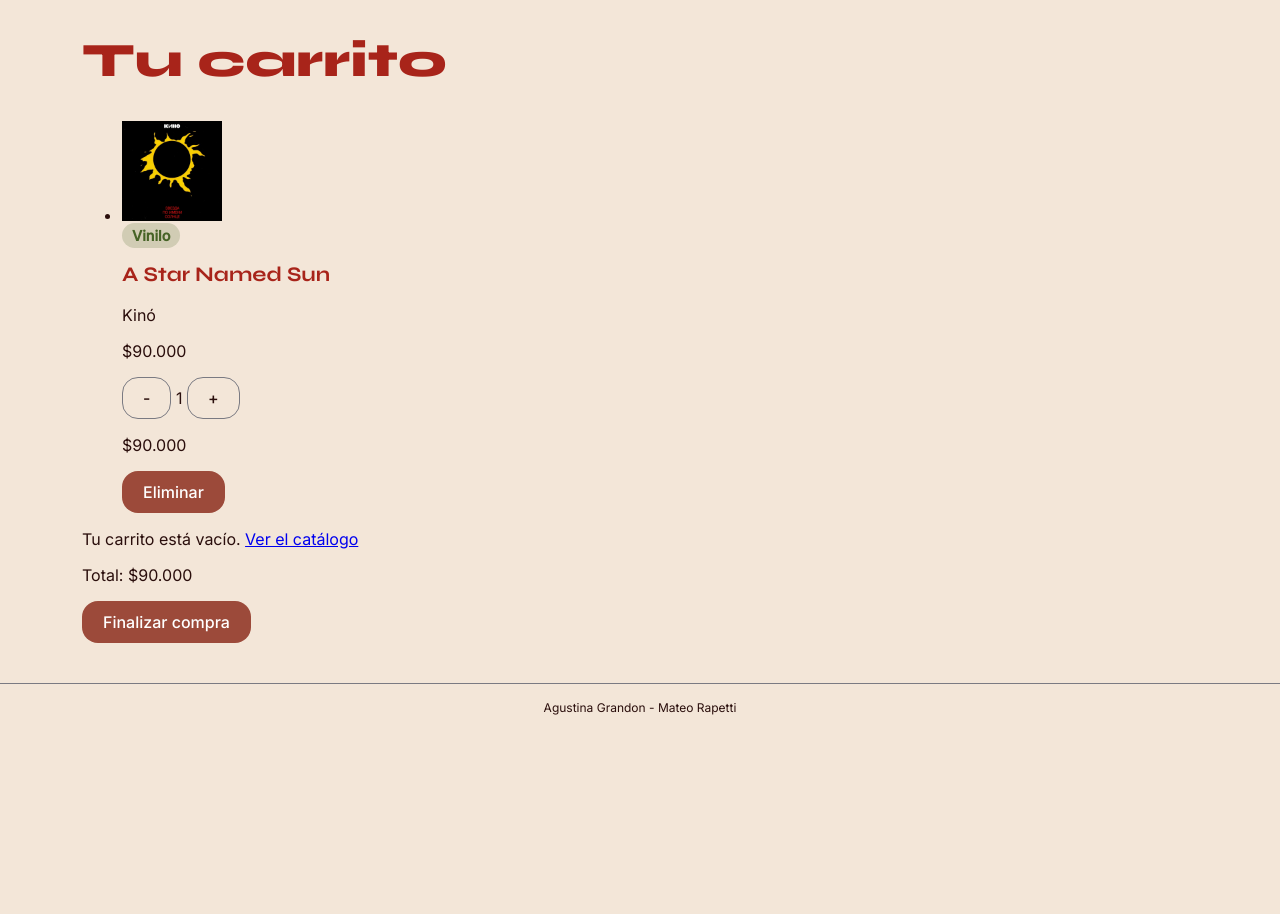
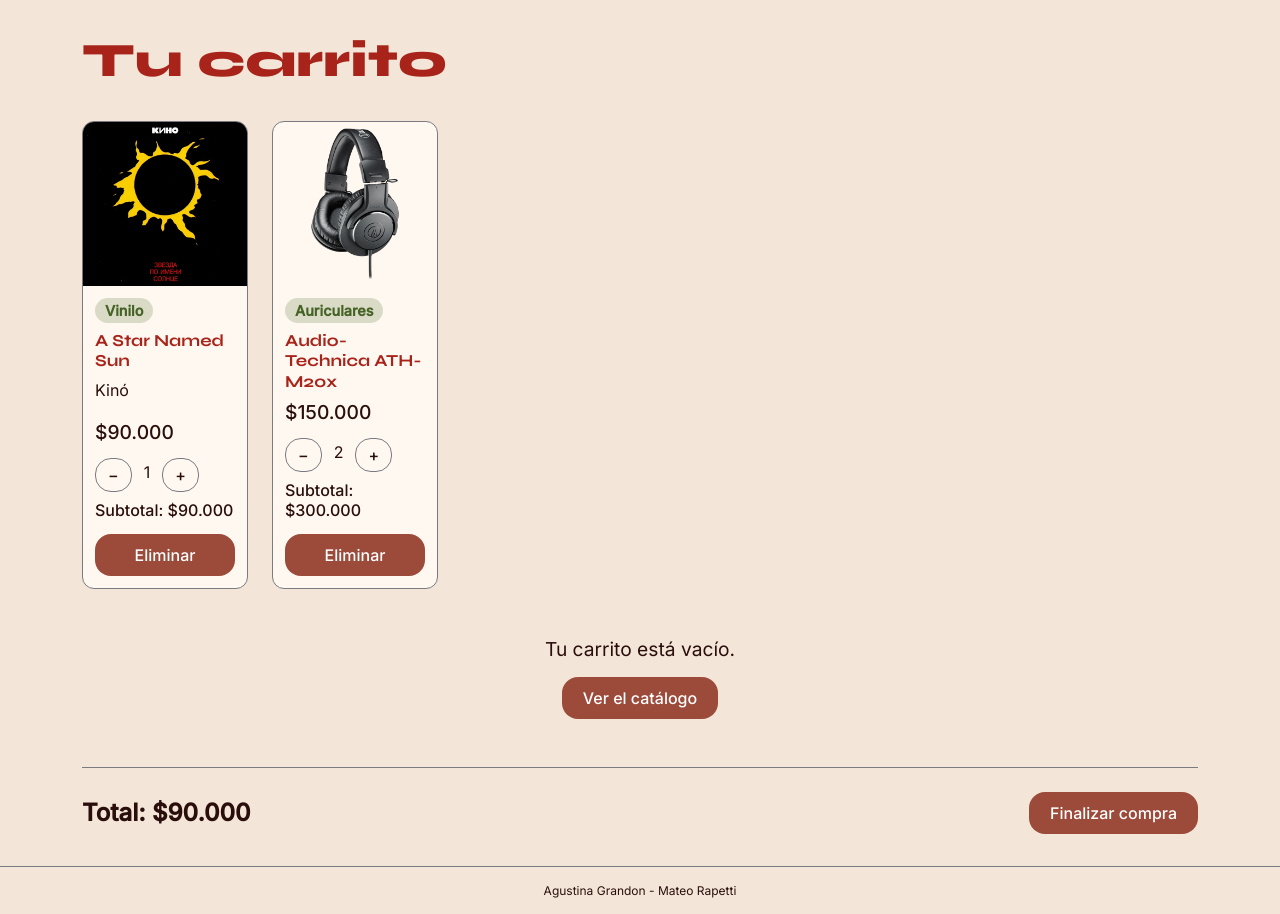
Before and after one commit to Agusgrandon/Bossanova-tienda-de-musica, a web app: file front/carrito.html in a window 1280 px wide. Shown: the part 69-983 px from the top of the page. Before the commit the page ends 784 px from the top, so only its background shows below. Run offline with its HTML, style and script files only (its server is not run), Linux system fonts and the light colour scheme.

Commit message:
Carrito en grilla, estilos del resumen y dialog, y funciones de localStorage del carrito

```diff
--- a/front/carrito.html
+++ b/front/carrito.html
@@ -50,31 +50,51 @@
         <main class="container">
             <h1>Tu carrito</h1>
 
-            <ul id="container-carrito">
-                <!--Carrito generado en carrito.js-->
-                <li class="item-carrito">
-                    <img src="assets/productos/a-star-named-sun.webp" alt="A Star Named Sun" width="100" height="100">
-
-                    <div class="item-datos">
+            <section class="row g-4" id="container-carrito">
+                <!--Items generados en carrito.js. Estos son de prueba:-->
+                <div class="col-6 col-md-4 col-lg-3 col-xl-2">
+                    <article class="card">
+                        <img src="assets/productos/a-star-named-sun.webp" alt="A Star Named Sun" width="250" height="250">
+                        <div class="card-datos">
                             <span class="card-tipo">Vinilo</span>
                             <h2 class="card-nombre">A Star Named Sun</h2>
                             <p class="card-artista">Kinó</p>
                             <p class="card-precio">$90.000</p>
-                    </div>
 
                             <div class="item-cantidad">
-                        <button class="boton boton-secundario" type="button" data-id="5" aria-label="Restar uno">-</button>
+                                <button class="boton boton-secundario" type="button" data-id="5" aria-label="Restar uno">−</button>
                                 <span>1</span>
                                 <button class="boton boton-secundario" type="button" data-id="5" aria-label="Sumar uno">+</button>
                             </div>
 
-                    <p class="item-subtotal">$90.000</p>
+                            <p class="item-subtotal">Subtotal: $90.000</p>
+                            <button class="boton" type="button" data-id="5">Eliminar</button>
+                        </div>
+                    </article>
+                </div>
 
-                    <button class="boton" type="button" data-id="5">Eliminar</button>
-                </li>
-            </ul>
+                <div class="col-6 col-md-4 col-lg-3 col-xl-2">
+                    <article class="card">
+                        <img src="assets/productos/ath-m20x.webp" alt="Audio-Technica ATH-M20x" width="250" height="250">
+                        <div class="card-datos">
+                            <span class="card-tipo">Auriculares</span>
+                            <h2 class="card-nombre">Audio-Technica ATH-M20x</h2>
+                            <p class="card-precio">$150.000</p>
 
-            <p id="carrito-vacio">Tu carrito está vacío. <a href="productos.html">Ver el catálogo</a></p>
+                            <div class="item-cantidad">
+                                <button class="boton boton-secundario" type="button" data-id="25" aria-label="Restar uno">−</button>
+                                <span>2</span>
+                                <button class="boton boton-secundario" type="button" data-id="25" aria-label="Sumar uno">+</button>
+                            </div>
+
+                            <p class="item-subtotal">Subtotal: $300.000</p>
+                            <button class="boton" type="button" data-id="25">Eliminar</button>
+                        </div>
+                    </article>
+                </div>
+            </section>
+
+            <p id="carrito-vacio">Tu carrito está vacío. <a class="boton" href="productos.html">Ver el catálogo</a></p>
 
             <section class="resumen-carrito">
                 <p>Total: <span id="total-carrito">$90.000</span></p>
@@ -96,5 +116,8 @@
                 <p class="nombres-alumnos">Agustina Grandon - Mateo Rapetti</p>
             </div>
         </footer>
+
+        <script src="js/storage-carrito.js"></script>
+        <script src="js/productos.js"></script>
     </body>
 </html>
--- a/front/css/styles.css
+++ b/front/css/styles.css
@@ -289,7 +289,7 @@ Cards
     padding: 20px;
 }
 
-.card-datos h2, .card-datos p {
+.card-datos h2, .card-datos p, .item-datos h2, .item-datos p {
     margin: 0;
 }
 
@@ -331,6 +331,83 @@ Cards
     margin-top: 6px;
 }
 
+/*=====
+Carrito
+=====*/
+#carrito-vacio {
+    display: flex;
+    flex-direction: column;
+    align-items: center;
+    gap: 16px;
+    margin-block: 48px;
+    font-size: 1.2rem;
+}
+
+#container-carrito .card-datos {
+    padding: 12px;
+    gap: 8px;
+}
+
+#container-carrito .card-nombre {
+    font-size: 1.05rem;
+}
+
+#container-carrito .item-cantidad .boton {
+    padding: 6px 12px;
+}
+
+.item-cantidad {
+    display: flex;
+    align-items: center;
+    gap: 12px;
+}
+
+.item-subtotal {
+    font-weight: 500;
+}
+
+.resumen-carrito {
+    display: flex;
+    flex-wrap: wrap;
+    justify-content: space-between;
+    align-items: center;
+    gap: 16px;
+    margin-block: 32px;
+    padding-top: 24px;
+    border-top: 1px solid var(--borde);
+}
+
+.resumen-carrito p {
+    margin: 0;
+    font-size: 1.5rem;
+    font-weight: 800;
+}
+
+dialog {
+    width: min(90%, 380px);
+    padding: 24px;
+    background: var(--superficie);
+    color: var(--texto);
+    border: 1px solid var(--borde);
+    border-radius: 12px;
+    text-align: center;
+}
+
+dialog::backdrop {
+    background: rgb(0 0 0 / 0.6);
+}
+
+dialog h2 {
+    margin-top: 0;
+}
+
+dialog form {
+    display: flex;
+    justify-content: center;
+    gap: 12px;
+    margin-top: 24px;
+}
+
 /*====
 Footer
 ====*/
--- /dev/null
+++ b/front/js/storage-carrito.js
@@ -0,0 +1,13 @@
+/*=======================================
+Carrito en localStorage (compartido entre
+productos.html y carrito.html)
+=======================================*/
+const CLAVE_CARRITO = "carrito";
+
+function leerCarrito() {
+    return JSON.parse(localStorage.getItem(CLAVE_CARRITO)) ?? [];
+}
+
+function guardarCarrito(carrito) {
+    localStorage.setItem(CLAVE_CARRITO, JSON.stringify(carrito));
+}
--- a/front/productos.html
+++ b/front/productos.html
@@ -73,6 +73,7 @@
             </div>
         </footer>
 
+        <script src="js/storage-carrito.js"></script>
         <script src="js/productos.js"></script>
     </body>
 </html>
```
Lines whose indentation alone changed are shown as unchanged.
